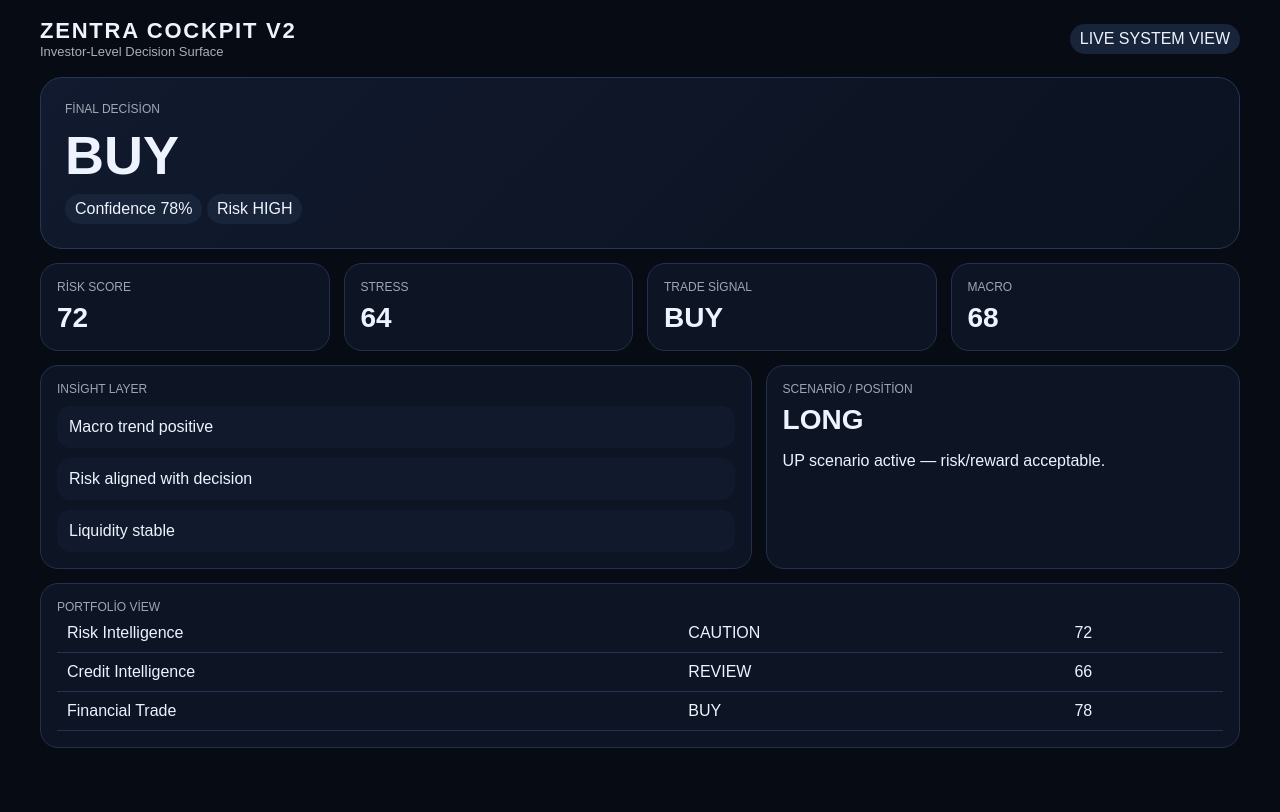
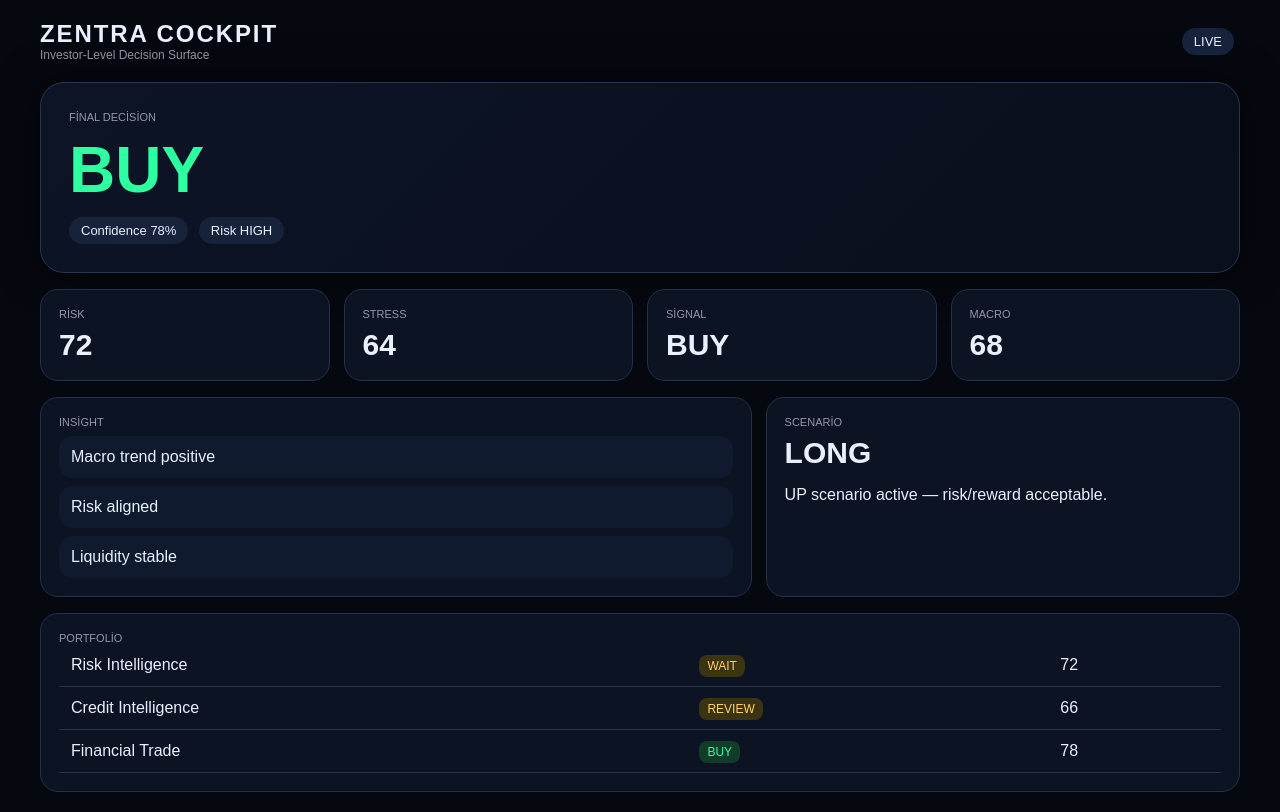
Before and after one commit to Mehmetaltas/zentra-core, a website: page app/cockpit-v2.html in a window 1280 px wide. Drawn offline with Linux system fonts and the light colour scheme.

Commit message:
upgrade cockpit to polished investor UI

```diff
--- a/app/cockpit-v2.html
+++ b/app/cockpit-v2.html
@@ -4,74 +4,181 @@
 <meta charset="utf-8" />
 <meta name="viewport" content="width=device-width,initial-scale=1" />
 <title>ZENTRA Cockpit V2</title>
+
 <style>
-    body{margin:0;background:#070b14;color:#eef3ff;font-family:Arial,sans-serif}
-    .wrap{padding:18px;max-width:1200px;margin:auto}
-    .top{display:flex;justify-content:space-between;align-items:center;margin-bottom:18px}
-    .brand{font-size:22px;font-weight:800;letter-spacing:.08em}
-    .tag{opacity:.7;font-size:13px}
-    .grid{display:grid;gap:14px}
-    .hero{background:linear-gradient(135deg,#111a2e,#0b1220);border:1px solid #263656;border-radius:22px;padding:24px}
-    .decision{font-size:54px;font-weight:900;margin:8px 0}
-    .row{display:grid;grid-template-columns:repeat(4,1fr);gap:14px}
-    .card{background:#0d1424;border:1px solid #23314d;border-radius:18px;padding:16px}
-    .label{opacity:.65;font-size:12px;text-transform:uppercase}
-    .value{font-size:28px;font-weight:800;margin-top:8px}
-    .section{display:grid;grid-template-columns:1.2fr .8fr;gap:14px}
-    .driver{padding:12px;border-radius:14px;background:#111a2c;margin-top:10px}
-    .portfolio table{width:100%;border-collapse:collapse}
-    .portfolio td{padding:10px;border-bottom:1px solid #253452}
-    .pill{display:inline-block;padding:6px 10px;border-radius:999px;background:#18243a}
-    @media(max-width:800px){.row,.section{grid-template-columns:1fr}.decision{font-size:40px}}
+body{
+  margin:0;
+  background:#05080f;
+  color:#eaf0ff;
+  font-family:Arial,sans-serif;
+}
+
+.wrap{max-width:1200px;margin:auto;padding:20px}
+
+.top{
+  display:flex;justify-content:space-between;align-items:center;
+  margin-bottom:20px
+}
+
+.brand{
+  font-size:24px;font-weight:900;letter-spacing:.08em
+}
+
+.tag{opacity:.6;font-size:12px}
+
+.hero{
+  padding:28px;
+  border-radius:24px;
+  background:linear-gradient(135deg,#0c1426,#0a0f1c);
+  border:1px solid #243556;
+  box-shadow:0 0 40px rgba(0,0,0,0.6)
+}
+
+.decision{
+  font-size:64px;
+  font-weight:900;
+  margin:10px 0;
+}
+
+.buy{color:#2effa1}
+.sell{color:#ff5c5c}
+.wait{color:#ffd166}
+
+.pill{
+  display:inline-block;
+  padding:6px 12px;
+  border-radius:999px;
+  background:#16233a;
+  margin-right:6px;
+  font-size:13px;
+}
+
+.row{
+  display:grid;
+  grid-template-columns:repeat(4,1fr);
+  gap:14px;
+  margin-top:16px
+}
+
+.card{
+  padding:18px;
+  border-radius:18px;
+  background:#0c1322;
+  border:1px solid #22314d;
+  transition:.2s;
+}
+
+.card:hover{
+  transform:translateY(-2px);
+  border-color:#3a4e7a;
+}
+
+.label{
+  opacity:.6;
+  font-size:11px;
+  text-transform:uppercase;
+}
+
+.value{
+  font-size:30px;
+  font-weight:900;
+  margin-top:8px;
+}
+
+.section{
+  display:grid;
+  grid-template-columns:1.2fr .8fr;
+  gap:14px;
+  margin-top:16px
+}
+
+.driver{
+  padding:12px;
+  border-radius:14px;
+  background:#101a2e;
+  margin-top:8px;
+}
+
+.portfolio{
+  margin-top:16px;
+}
+
+.portfolio table{
+  width:100%;
+  border-collapse:collapse;
+}
+
+.portfolio td{
+  padding:12px;
+  border-bottom:1px solid #23314d;
+}
+
+.badge{
+  padding:4px 8px;
+  border-radius:8px;
+  font-size:12px;
+}
+
+.badge-buy{background:#123c2a;color:#2effa1}
+.badge-sell{background:#3c1a1a;color:#ff5c5c}
+.badge-wait{background:#3c3312;color:#ffd166}
+
+@media(max-width:800px){
+  .row,.section{grid-template-columns:1fr}
+  .decision{font-size:44px}
+}
 </style>
 </head>
+
 <body>
 <main class="wrap">
+
 <div class="top">
   <div>
-        <div class="brand">ZENTRA COCKPIT V2</div>
+    <div class="brand">ZENTRA COCKPIT</div>
     <div class="tag">Investor-Level Decision Surface</div>
   </div>
-      <div class="pill">LIVE SYSTEM VIEW</div>
+  <div class="pill">LIVE</div>
 </div>
 
-    <section class="hero">
+<div class="hero">
   <div class="label">Final Decision</div>
-      <div class="decision" id="decision">BUY</div>
+  <div id="decision" class="decision">BUY</div>
   <div>
-        <span class="pill" id="confidence">Confidence 78%</span>
-        <span class="pill" id="riskBand">Risk HIGH</span>
+    <span class="pill" id="confidence"></span>
+    <span class="pill" id="riskBand"></span>
   </div>
-    </section>
+</div>
 
-    <section class="row" style="margin-top:14px">
-      <div class="card"><div class="label">Risk Score</div><div class="value" id="risk">72</div></div>
-      <div class="card"><div class="label">Stress</div><div class="value" id="stress">64</div></div>
-      <div class="card"><div class="label">Trade Signal</div><div class="value" id="signal">BUY</div></div>
-      <div class="card"><div class="label">Macro</div><div class="value" id="macro">68</div></div>
-    </section>
+<div class="row">
+  <div class="card"><div class="label">Risk</div><div id="risk" class="value"></div></div>
+  <div class="card"><div class="label">Stress</div><div id="stress" class="value"></div></div>
+  <div class="card"><div class="label">Signal</div><div id="signal" class="value"></div></div>
+  <div class="card"><div class="label">Macro</div><div id="macro" class="value"></div></div>
+</div>
 
-    <section class="section" style="margin-top:14px">
+<div class="section">
   <div class="card">
-        <div class="label">Insight Layer</div>
+    <div class="label">Insight</div>
     <div id="drivers"></div>
   </div>
 
   <div class="card">
-        <div class="label">Scenario / Position</div>
-        <div class="value" id="position">LONG</div>
-        <p id="scenario">UP scenario active — risk/reward acceptable.</p>
+    <div class="label">Scenario</div>
+    <div id="position" class="value"></div>
+    <p id="scenario"></p>
   </div>
-    </section>
+</div>
 
-    <section class="card portfolio" style="margin-top:14px">
-      <div class="label">Portfolio View</div>
+<div class="card portfolio">
+  <div class="label">Portfolio</div>
   <table id="portfolio"></table>
-    </section>
+</div>
+
 </main>
 
 <script>
-const data = {
+const data={
 decision:"BUY",
 confidence:78,
 risk:72,
@@ -82,37 +189,46 @@ const data = {
 scenario:"UP scenario active — risk/reward acceptable.",
 drivers:[
 "Macro trend positive",
-    "Risk aligned with decision",
+"Risk aligned",
 "Liquidity stable"
 ],
 portfolio:[
-    ["Risk Intelligence","CAUTION","72"],
+["Risk Intelligence","WAIT","72"],
 ["Credit Intelligence","REVIEW","66"],
 ["Financial Trade","BUY","78"]
 ]
 };
 
 function band(v){
-  if(v < 40) return "LOW";
-  if(v < 70) return "MEDIUM";
-  return "HIGH";
+ if(v<40)return"LOW";
+ if(v<70)return"MEDIUM";
+ return"HIGH";
 }
 
-document.getElementById("decision").textContent = data.decision;
-document.getElementById("confidence").textContent = "Confidence " + data.confidence + "%";
-document.getElementById("riskBand").textContent = "Risk " + band(data.risk);
-document.getElementById("risk").textContent = data.risk;
-document.getElementById("stress").textContent = data.stress;
-document.getElementById("signal").textContent = data.signal;
-document.getElementById("macro").textContent = data.macro;
-document.getElementById("position").textContent = data.position;
-document.getElementById("scenario").textContent = data.scenario;
+const d=document.getElementById("decision");
+d.textContent=data.decision;
+d.className="decision "+data.decision.toLowerCase();
 
-document.getElementById("drivers").innerHTML =
-  data.drivers.map(x => `<div class="driver">${x}</div>`).join("");
+document.getElementById("confidence").textContent="Confidence "+data.confidence+"%";
+document.getElementById("riskBand").textContent="Risk "+band(data.risk);
 
-document.getElementById("portfolio").innerHTML =
-  data.portfolio.map(r => `<tr><td>${r[0]}</td><td>${r[1]}</td><td>${r[2]}</td></tr>`).join("");
+document.getElementById("risk").textContent=data.risk;
+document.getElementById("stress").textContent=data.stress;
+document.getElementById("signal").textContent=data.signal;
+document.getElementById("macro").textContent=data.macro;
+
+document.getElementById("position").textContent=data.position;
+document.getElementById("scenario").textContent=data.scenario;
+
+document.getElementById("drivers").innerHTML=
+data.drivers.map(x=>"<div class='driver'>"+x+"</div>").join("");
+
+document.getElementById("portfolio").innerHTML=
+data.portfolio.map(r=>{
+let cls=r[1]=="BUY"?"badge-buy":r[1]=="SELL"?"badge-sell":"badge-wait";
+return "<tr><td>"+r[0]+"</td><td><span class='badge "+cls+"'>"+r[1]+"</span></td><td>"+r[2]+"</td></tr>";
+}).join("");
 </script>
+
 </body>
 </html>
```
Lines whose indentation alone changed are shown as unchanged.
